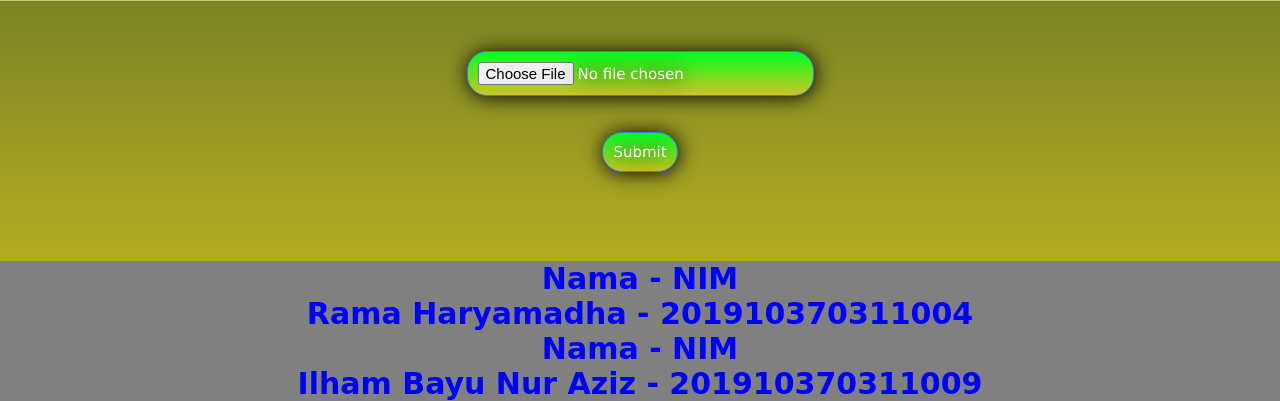
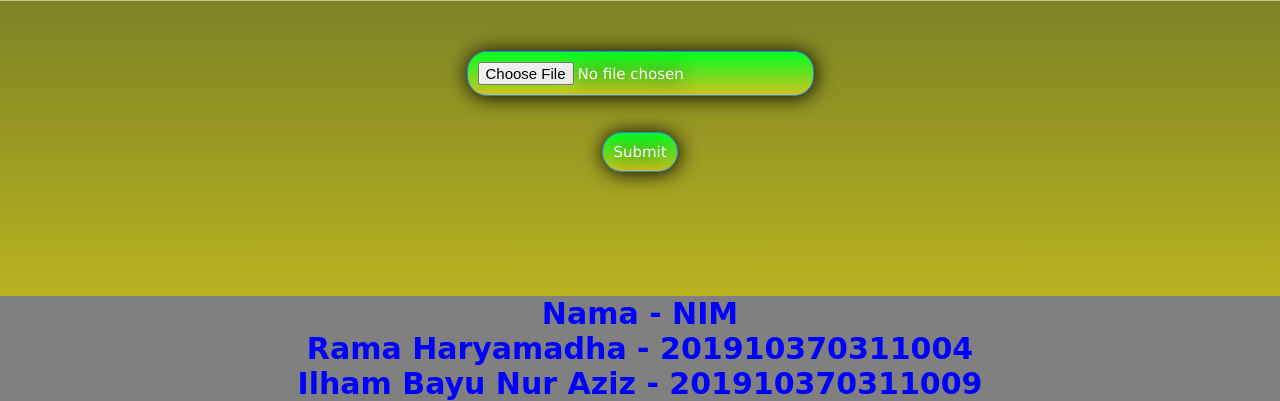
Before and after one commit to RamaHM1/kecerdasanbuatan, a Flask app: page / in a window 1280 px wide. Shown: the part 399-800 px from the top of the page. Run offline with Flask 2, Linux system fonts and the light colour scheme; parts of the project's set-up code (start-up, migrations or seed data) failed here and were passed over.

Commit message:
Update index.html

```diff
--- a/templates/index.html
+++ b/templates/index.html
@@ -19,7 +19,7 @@
             <br>
             <div class='contdown'>
                 <h3>Nama - NIM<br> Rama Haryamadha - 201910370311004</h3>
-                <h3>Nama - NIM<br> Ilham Bayu Nur Aziz - 201910370311009</h3>
+                <h3> Ilham Bayu Nur Aziz - 201910370311009</h3>
             </div>
 
     </center>
```
